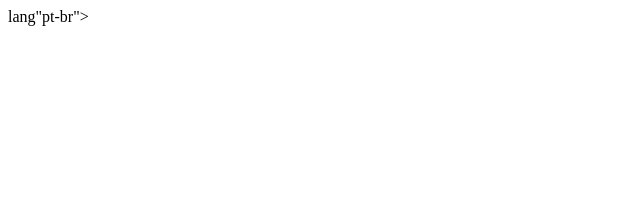
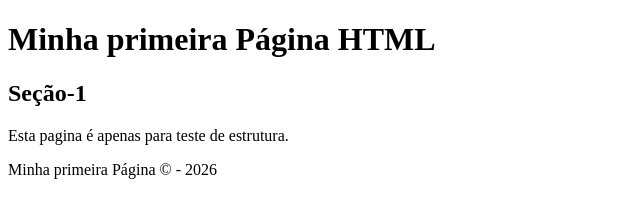
Before and after one commit to enzoestanguera/exemplo-repo-front-1dspf-2026, a plain HTML site: page index.html in a window 1280 px wide. Shown: the whole page, without its empty margins (0-640 px from the left). Drawn offline with Linux system fonts and the light colour scheme.

Commit message:
Criação de uma pagina básica html.

```diff
--- a/index.html
+++ b/index.html
@@ -3,7 +3,35 @@
 o Doctype é um DTD ou é Document Type Denfinition, ele informa ao navegador o tipo de documento HTML que esta sendo carregado,
  este que estamos utilizando é a versão 5.
 -->
+<!--
+Exercício: Minha Primeira Página HTML
+1. Crie um arquivo chamado index.html e utilize as tags essenciais para estruturar corretamente sua página.
+2. O documento HTML deve conter as tags de estrutura básica
+3. A Página deverá suportar caracteres especiais
+4. O Título da página deve ser "Minha Primeira Página HTML"
+-->
 
-<html> lang"pt-br">
+<html lang="pt-br">
+
+	<head>
+	<meta charset="UTF-8">
+	<title>Minha primeira Página HTML</title>
+	</head>
+
+	<body>
+	<head>
+	<h1> Minha primeira Página HTML </h1>
+	</head>
+	<main>
+		<section>
+		<h2> Seção-1 </h2>
+		<p> Esta pagina é apenas para teste de estrutura.</p>
+		</section>
+	</main>
+	<footer>
+		<p> Minha primeira Página &copy; - 2026 </p>
+		</footer>
+	</body>
+
 
 </html>
```
